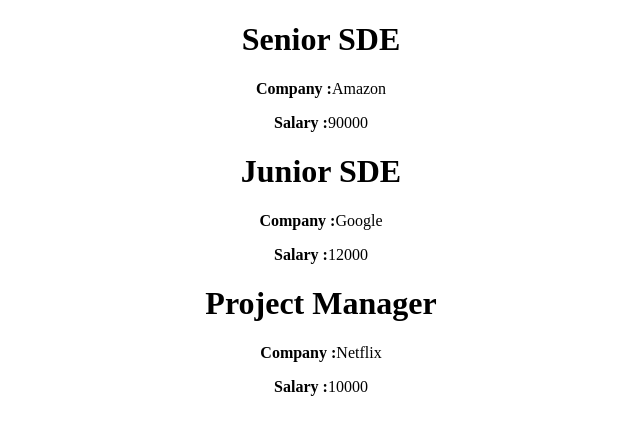
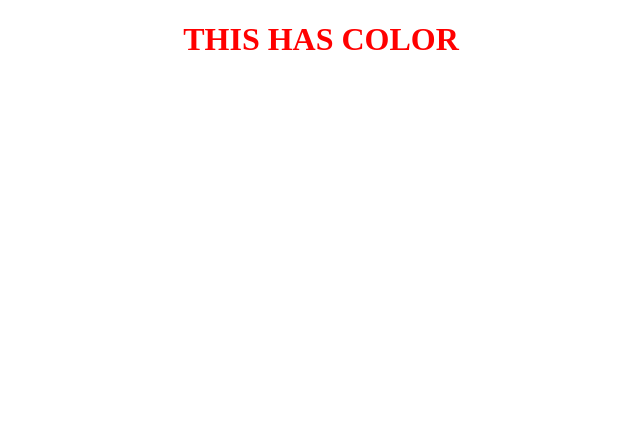
Before and after one commit to Intira-72/reactjs, a React (Create React App) app in the folder social-media-website/: page / in a window 1280 px wide. Shown: the top 434 px of the page, without its empty margins (319-959 px from the left). Built offline with nearby package versions, Linux system fonts and the light colour scheme.

Commit message:
Ternary Operators

```diff
--- a/social-media-website/src/App.js
+++ b/social-media-website/src/App.js
@@ -1,21 +1,11 @@
 import './App.css';
 
-const Job = (props) => {
-  return (
-    <div>
-      <h1>{props.position}</h1>
-      <p><b>Company :</b>{props.company}</p>
-      <p><b>Salary :</b>{props.salary}</p>
-    </div>
-  );
-};
+function App() {
+  const isGreen = false;
 
-function App() {
   return (
     <div className="App">
-      <Job salary={90000} position="Senior SDE" company="Amazon" />
-      <Job salary={12000} position="Junior SDE" company="Google" />
-      <Job salary={10000} position="Project Manager" company="Netflix" />
+      <h1 style={{ color: isGreen ? "green" : "red" }}>THIS HAS COLOR</h1>
     </div>
   );
 };
```
Also changed, not shown: social-media-website/src/App.css (line endings or trailing spaces).
